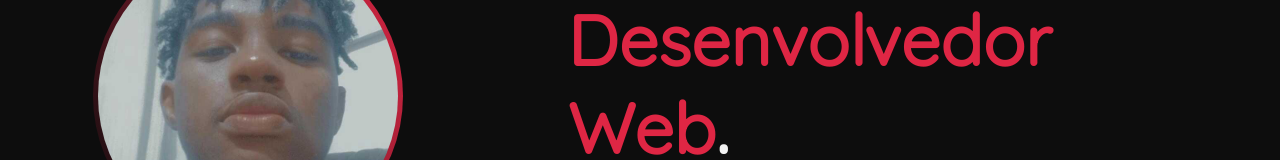
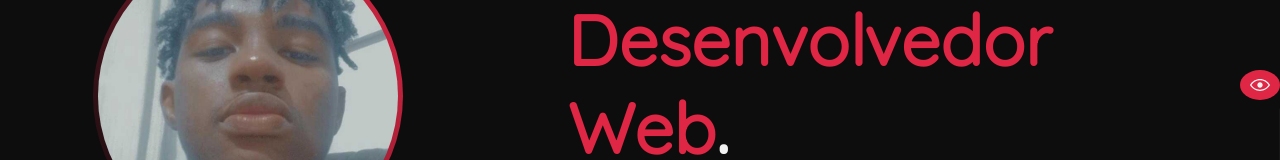
Before and after one commit to Jackson-SM/Portfolio, a React (Vite) app: page / in a window 1280 px wide. Shown: the part 300-460 px from the top of the page. Built offline with nearby package versions, Linux system fonts and the light colour scheme.

Commit message:
feat: theme options created

```diff
--- a/src/components/Navbar/index.tsx
+++ b/src/components/Navbar/index.tsx
@@ -4,6 +4,7 @@ import React, { useState, useRef } from 'react';
 import logo from '../../assets/development_2.png';
 import { Box } from '../Box';
 import { TextColor } from '../TextColor';
+import { Themes } from '../Themes';
 import { LinksNavbar } from './components/LinksNavbar';
 import { ButtonOpenOrClosedNavbar, LogoNavbar, StyledLogoImage, StyledNavbar } from './styles';
 
--- a/src/components/Themes/index.tsx
+++ b/src/components/Themes/index.tsx
@@ -1,14 +1,42 @@
-import React from 'react';
+import { EyeClosedIcon, EyeOpenIcon } from '@radix-ui/react-icons';
+import React, { useState } from 'react';
 
+import { useTheme } from '../../hooks/useTheme';
+import { blueTheme } from '../../styles/themes/blue';
+import { purpleTheme } from '../../styles/themes/purple';
+import { redTheme } from '../../styles/themes/red';
 import * as Theme from './styles';
 
+type ThemeBoxProps = {
+  theme: typeof redTheme;
+  color: string;
+  title: string;
+};
+
+export function ThemeBox({ theme, color, title }: ThemeBoxProps) {
+  const { changeTheme } = useTheme();
+
+  return <Theme.StyledThemeBox css={{ background: `${color}` }} onClick={() => changeTheme(theme)} />;
+}
+
 export function Themes() {
+  const [visible, setVisible] = useState<boolean>(true);
+
+  const changeVisible = () => {
+    setVisible((wasVisible) => !wasVisible);
+  };
+
   return (
-    <Theme.ThemeContainer>
+    <Theme.StyledTheme visible={visible}>
+      <span>Cores</span>
       <Theme.ThemesContainer>
-        <h1>Dark</h1>
-        <h1>Light</h1>
+        <Theme.HideThemeBox className="hide-button" onClick={changeVisible}>
+          {visible ? <EyeOpenIcon /> : <EyeClosedIcon />}
+        </Theme.HideThemeBox>
+        <ThemeBox theme={redTheme} color="hsl(350, 74%, 51%)" title="Red Theme" />
+        <ThemeBox theme={purpleTheme} color="hsl(280, 100%, 60%)" title="Purple Theme" />
+        <ThemeBox theme={blueTheme} color="hsl(207, 100%, 50%)" title="Blue Theme" />
       </Theme.ThemesContainer>
-    </Theme.ThemeContainer>
+    </Theme.StyledTheme>
   );
 }
--- a/src/components/Themes/styles.ts
+++ b/src/components/Themes/styles.ts
@@ -1,4 +1,88 @@
 import { styled } from '../../config/stitches.config';
 
-export const ThemeContainer = styled('div', {});
-export const ThemesContainer = styled('div', {});
+export const StyledTheme = styled('div', {
+  position: 'fixed',
+  top: '50%',
+  right: 0,
+
+  background: '$backgroundTransparence',
+
+  padding: 5,
+  paddingRight: 10,
+  paddingTop: 8,
+  borderTopLeftRadius: 10,
+  borderBottomLeftRadius: 10,
+
+  display: 'flex',
+  alignItems: 'center',
+  justifyContent: 'center',
+  flexDirection: 'column',
+  gap: 10,
+
+  transition: 'transform ease 130ms',
+
+  '& > span': {
+    color: '$text',
+    fontSize: '$2',
+  },
+
+  variants: {
+    visible: {
+      true: {
+        transform: 'translateX(100%)',
+
+        '& .hide-button': {
+          transform: 'translateX(-100%)',
+          left: 0,
+        },
+      },
+    },
+  },
+});
+export const ThemesContainer = styled('div', {
+  display: 'flex',
+  flexDirection: 'column',
+  gap: 10,
+});
+export const StyledThemeBox = styled('button', {
+  width: 30,
+  height: 30,
+
+  outline: 'none',
+  border: 'none',
+
+  cursor: 'pointer',
+
+  borderRadius: '50%',
+
+  transition: 'transform ease 130ms',
+
+  '&:hover': {
+    transform: 'translateX(-10px)',
+  },
+});
+
+export const HideThemeBox = styled('button', {
+  position: 'absolute',
+  display: 'flex',
+  alignItems: 'center',
+  justifyContent: 'center',
+
+  background: '$primary',
+  outline: 'none',
+  border: 'none',
+
+  top: '-30px',
+  right: '10px',
+
+  cursor: 'pointer',
+
+  borderRadius: '50%',
+  padding: 5,
+
+  '& svg': {
+    width: 20,
+    height: 20,
+    color: '$text',
+  },
+});
--- a/src/context/ThemeProvider.tsx
+++ b/src/context/ThemeProvider.tsx
@@ -1,26 +1,38 @@
 import React, { createContext, useState, useEffect } from 'react';
 
+import { blueTheme } from '../styles/themes/blue';
+import { purpleTheme } from '../styles/themes/purple';
+import { redTheme } from '../styles/themes/red';
+
 type ThemeContextProps = {
-  theme: string;
-  changeTheme(themeName: string): void;
+  theme: typeof redTheme;
+  changeTheme(themeName: typeof redTheme): void;
 };
 
 export const ThemeContext = createContext({} as ThemeContextProps);
 
 export function ThemeProvider({ children }: { children: React.ReactNode }) {
-  const [theme, setTheme] = useState<string>(() => {
+  const [theme, setTheme] = useState<typeof redTheme>(() => {
     const issetThemeJSON = localStorage.getItem('theme-portfolio');
 
-    if (issetThemeJSON) {
-      return issetThemeJSON;
+    if (issetThemeJSON === 'red-theme') {
+      return redTheme;
+    }
+    if (issetThemeJSON === 'blue-theme') {
+      return blueTheme;
+    }
+    if (issetThemeJSON === 'purple-theme') {
+      return purpleTheme;
     }
 
     localStorage.setItem('theme-portfolio', 'red-theme');
-    return 'red-theme';
+    return redTheme;
   });
 
-  const changeTheme = (themeName: string) => {
+  const changeTheme = (themeName: typeof redTheme) => {
     setTheme(themeName);
+
+    localStorage.setItem('theme-portfolio', themeName.className);
   };
 
   console.log(theme);
--- a/src/pages/Home/index.tsx
+++ b/src/pages/Home/index.tsx
@@ -1,6 +1,8 @@
 import React from 'react';
 
 import { Navbar } from '../../components/Navbar';
+import { Themes } from '../../components/Themes';
+import { useTheme } from '../../hooks/useTheme';
 import { Footer } from './components/Footer';
 import { Main } from './components/Main';
 import { GeneralInformation } from './components/SectionGeneralInformation';
@@ -13,6 +15,8 @@ import { HomeContainer } from './styles';
 type HomeProps = React.ComponentProps<typeof HomeContainer>;
 
 export function Home(props: HomeProps) {
+  const { theme } = useTheme();
+
   return (
     <HomeContainer {...props}>
       <Navbar />
@@ -23,6 +27,7 @@ export function Home(props: HomeProps) {
         <GeneralInformation />
         <SectionProjects />
         <Footer />
+        <Themes />
       </Main>
     </HomeContainer>
   );
```
